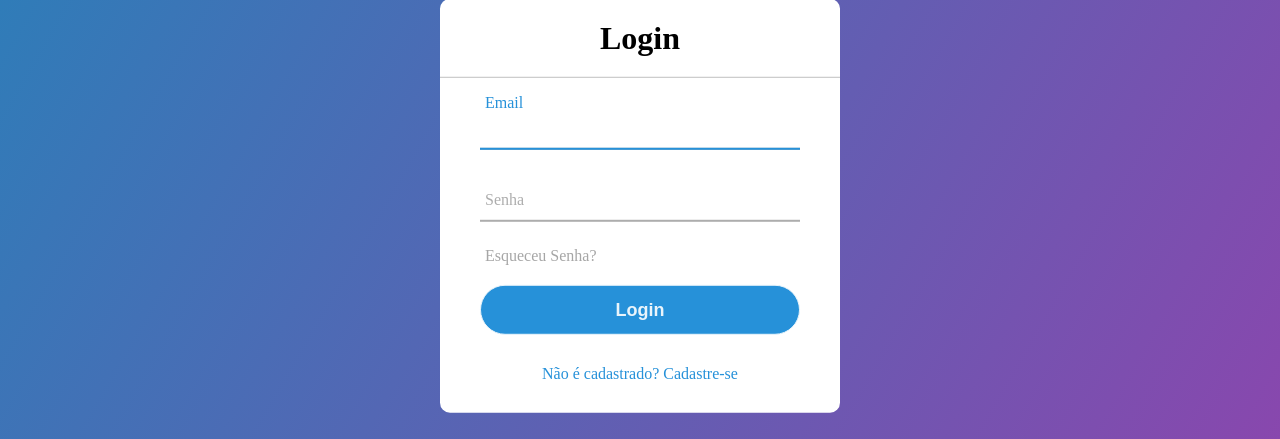
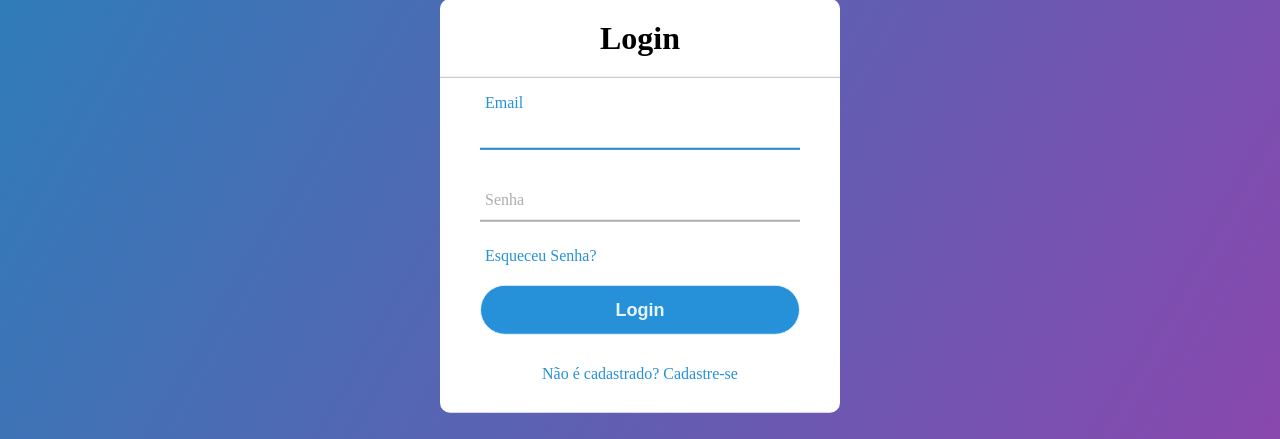
Before and after one commit to svhenrique/login-cadastro, a Django app: page /conta/login/ in a window 1280 px wide. Shown: the part 194-633 px from the top of the page. Run offline with Django 3.2, Linux system fonts and the light colour scheme.

Commit message:
adicionado rota de esqueceu senha em login

```diff
--- a/core/templates/login.html
+++ b/core/templates/login.html
@@ -15,7 +15,7 @@
         <label>Senha</label>
     </div>
 
-    <div class="pass">Esqueceu Senha?</div>
+    <div class="pass"><a href="{% url 'password_reset' %}">Esqueceu Senha?</a></div>
     <input type="submit" value="Login">
 
     <div class="signup_link">
```
